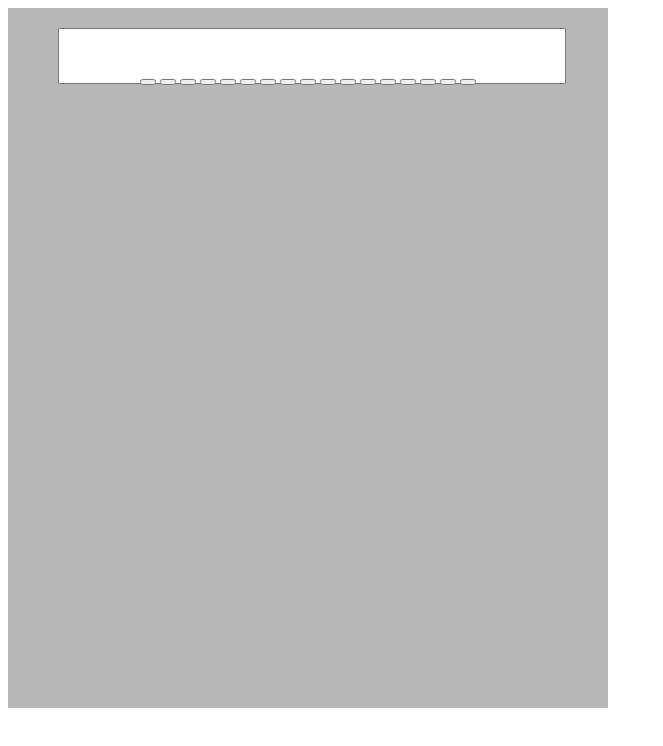
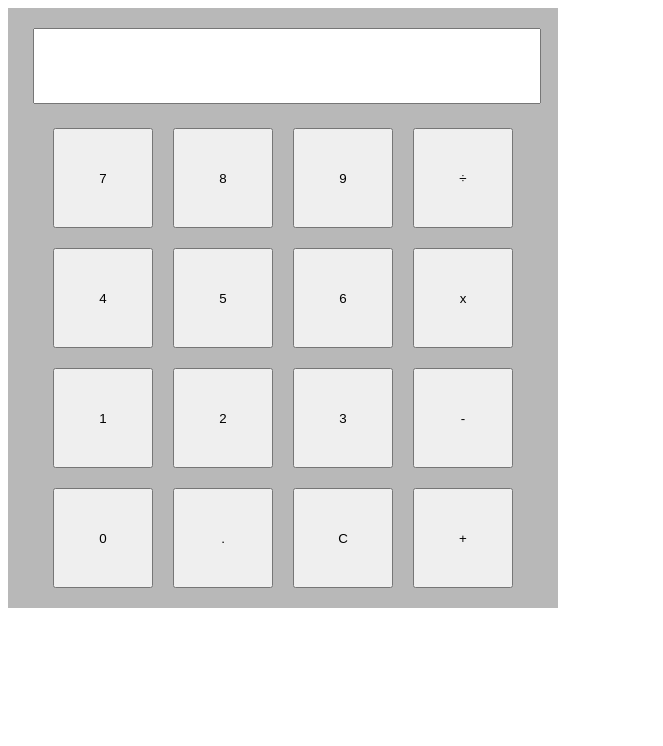
Before and after one commit to ultrafluff/calculator, a plain HTML site: page index.html in a window 1280 px wide. Shown: the whole page, without its empty margins (0-663 px from the left). Drawn offline with Linux system fonts and the light colour scheme.

Commit message:
aligned the buttons and added the numbers

```diff
--- a/index.html
+++ b/index.html
@@ -13,23 +13,22 @@
                <input type="text" class="textbox">
             </div>
             <div class="buttons">
-                <button></button>
-                <button></button>
-                <button></button>
-                <button></button>
-                <button></button>
-                <button></button>
-                <button></button>
-                <button></button>
-                <button></button>
-                <button></button>
-                <button></button>
-                <button></button>
-                <button></button>
-                <button></button>
-                <button></button>
-                <button></button>
-                <button></button>
+                <button class="btn">7</button>
+                <button class="btn">8</button>
+                <button class="btn">9</button>
+                <button class="btn">÷</button>
+                <button class="btn">4</button>
+                <button class="btn">5</button>
+                <button class="btn">6</button>
+                <button class="btn">x</button>
+                <button class="btn">1</button>
+                <button class="btn">2</button>
+                <button class="btn">3</button>
+                <button class="btn">-</button>
+                <button class="btn">0</button>
+                <button class="btn">.</button>
+                <button class="btn">C</button>
+                <button class="btn">+</button>
             </div>
         </div>
     </div>
--- a/style.css
+++ b/style.css
@@ -1,7 +1,7 @@
 
 .background {
-    height: 700px;
-    width: 600px;
+    height: 600px;
+    width: 550px;
     background-color: hwb(0 72% 28%);
 }
 
@@ -15,10 +15,23 @@
 .textbox {
     margin-top: 10px;
     width: 500px;
-    height: 50px;
+    height: 70px;
     font-size: 40px;
 }
 
 .buttons {
+    display: flex;
+    flex-wrap: wrap;
+    gap: 20px;
+    align-items: center;
+    justify-content: center;
+    margin-top: 40px;
+
 
 }
+
+.btn {
+    height: 100px;
+    width: 100px;
+
+}
```
